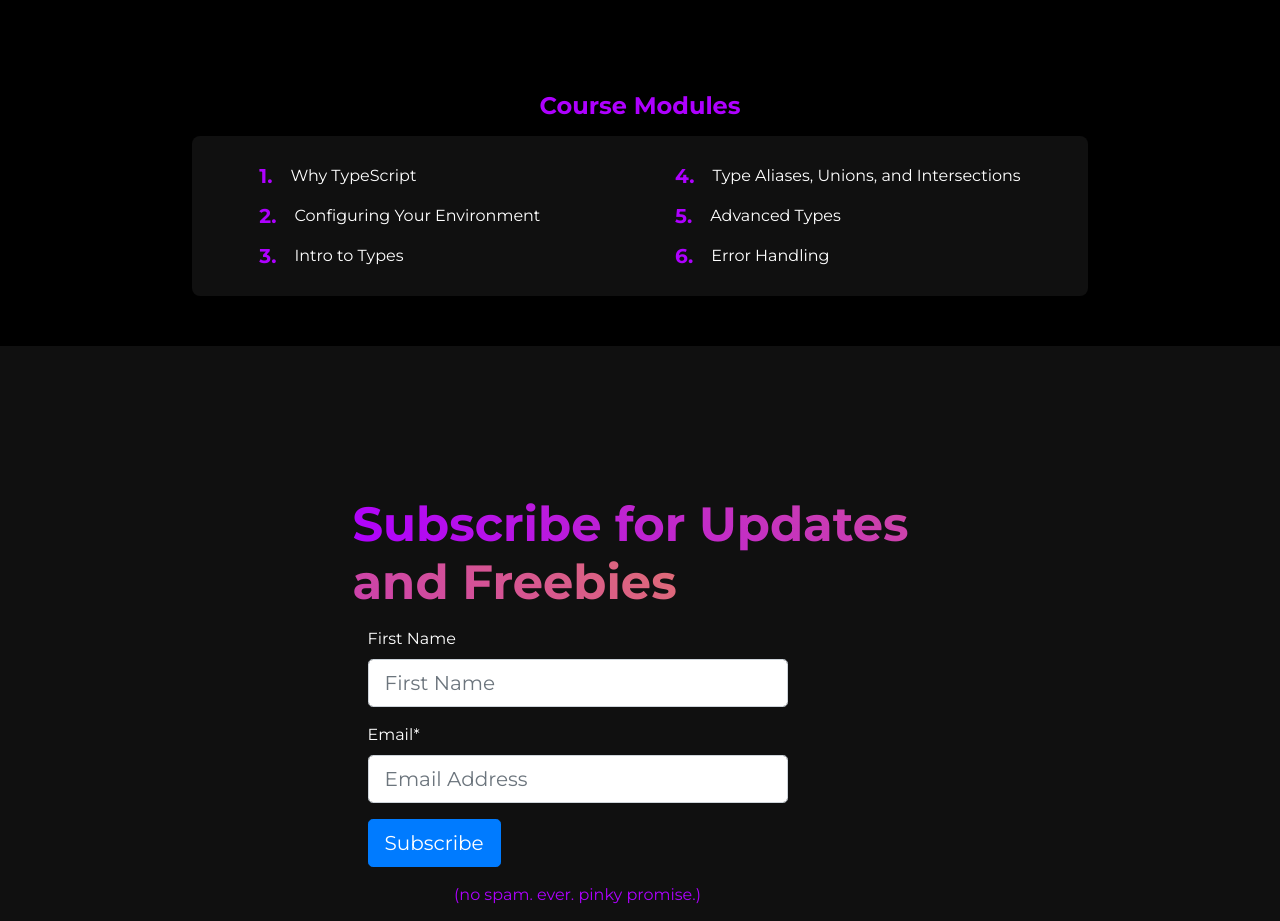
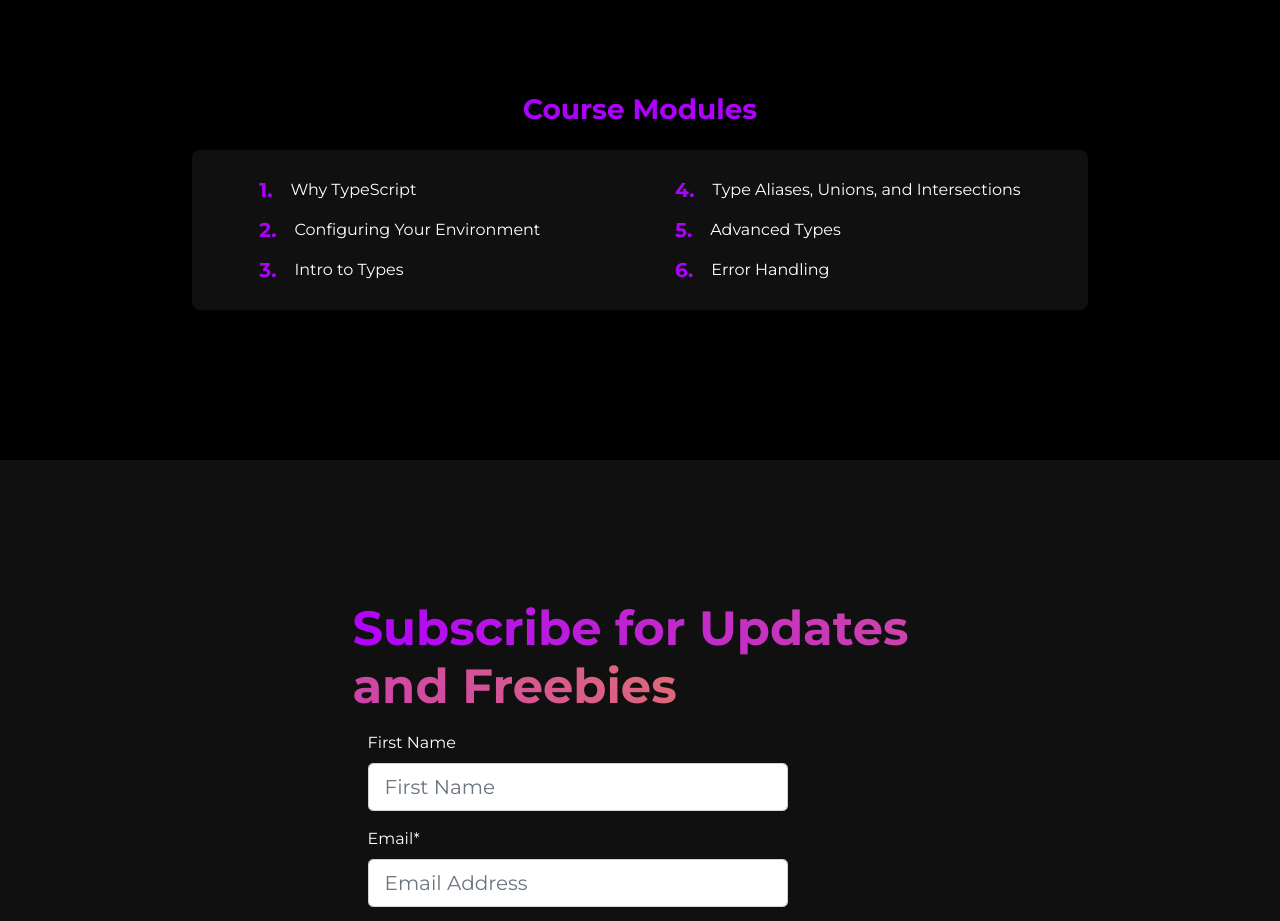
Before and after one commit to shaundai/TSforJSDevsSite, a React (Create React App) app: page / in a window 1280 px wide. Shown: the part 1620-2541 px from the top of the page. Built offline with nearby package versions, Linux system fonts and the light colour scheme; a web font is replaced by a local one.

Commit message:
update styling on course modules

```diff
--- a/src/MainContent.js
+++ b/src/MainContent.js
@@ -13,7 +13,7 @@ import {
 	Line,
 	For,
 	SignUp,
-	FooterContainer
+	FooterContainer,
 } from "./components/styles"
 
 const Filler = styled.div`
@@ -38,7 +38,7 @@ export const MainContent = () => {
 
 					<Instructor />
 				</Title>
-				<AboutThisCourse/>
+				<AboutThisCourse />
 				<FooterContainer>
 					<SubscribeForm />
 					<Footer />
--- a/src/components/AboutThisCourse.js
+++ b/src/components/AboutThisCourse.js
@@ -6,9 +6,9 @@ const lineHeight = "40px"
 
 const CourseModulesTitle = styled.header`
 font-weight: bold;
-font-size: 24px;
+font-size: 28px;
 color: ${Colors.mainPurpleBright};
-margin-bottom: 12px;
+margin-bottom: 20px;
 `
 
 const GridContainer = styled.div`
@@ -18,6 +18,7 @@ const GridContainer = styled.div`
   background-color: ${Colors.offBlack};
   border-radius: 8px;
   padding: 20px 0px;
+  margin-bottom: 100px;
 `
 
 const MainColumn = styled.div`
--- a/src/components/SubscribeForm.js
+++ b/src/components/SubscribeForm.js
@@ -1,13 +1,12 @@
 import styled from "styled-components"
 import { HeaderText, SignUp } from "./styles"
-import { device } from '../util/util'
-
+import { device } from "../util/util"
 
 import Form from "react-bootstrap/Form"
 import Container from "react-bootstrap/Container"
 
 const SubscribeFormContainer = styled.div`
-margin-top: 150px;
+	margin-top: 140px;
 	width: 575px;
 	@media ${device.tablet} {
 		width: 90%;
@@ -29,15 +28,14 @@ const StyledHeaderText = styled(HeaderText)`
 	font-size: 48px;
 	line-height: 1.2;
 	align-self: center;
-
 `
 export const SubscribeForm = () => {
 	return (
 		<SubscribeFormContainer>
-		<div><StyledHeaderText>Subscribe for Updates and Freebies</StyledHeaderText></div>
+			<div>
+				<StyledHeaderText>Subscribe for Updates and Freebies</StyledHeaderText>
+			</div>
 			<OuterFormContainer>
-
-
 				<Container>
 					<script src="https://f.convertkit.com/ckjs/ck.5.js" />
 					<Form
@@ -68,7 +66,9 @@ export const SubscribeForm = () => {
 										/>
 									</div>
 									<div class="form-group">
-									<label for="lastName">Email<span>*</span></label>
+										<label for="lastName">
+											Email<span>*</span>
+										</label>
 										<input
 											class="form-control form-control-lg"
 											name="email_address"
@@ -94,7 +94,6 @@ export const SubscribeForm = () => {
 					</Form>
 				</Container>
 				<SignUp>(no spam. ever. pinky promise.)</SignUp>
-
 			</OuterFormContainer>
 		</SubscribeFormContainer>
 	)
```
Lines whose indentation alone changed are shown as unchanged.
